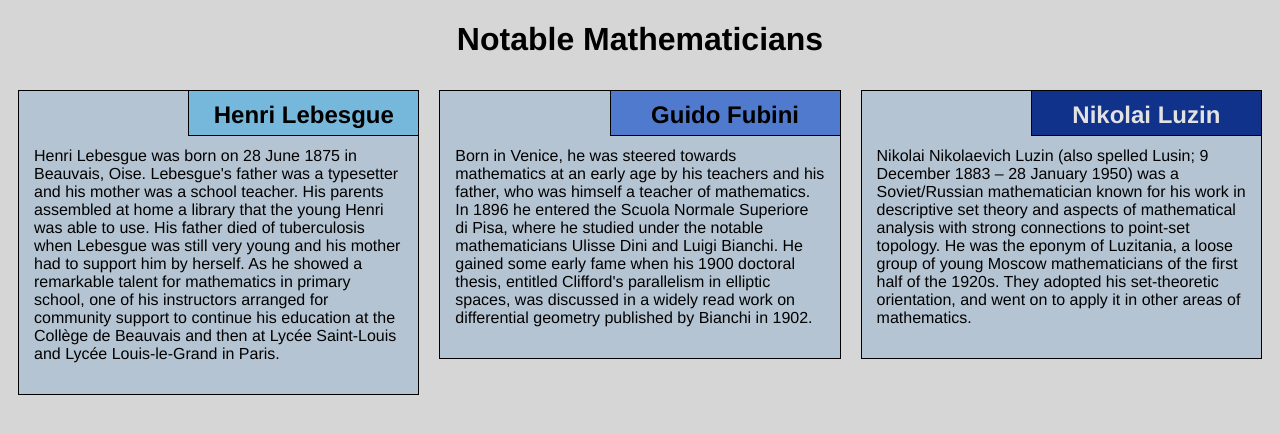
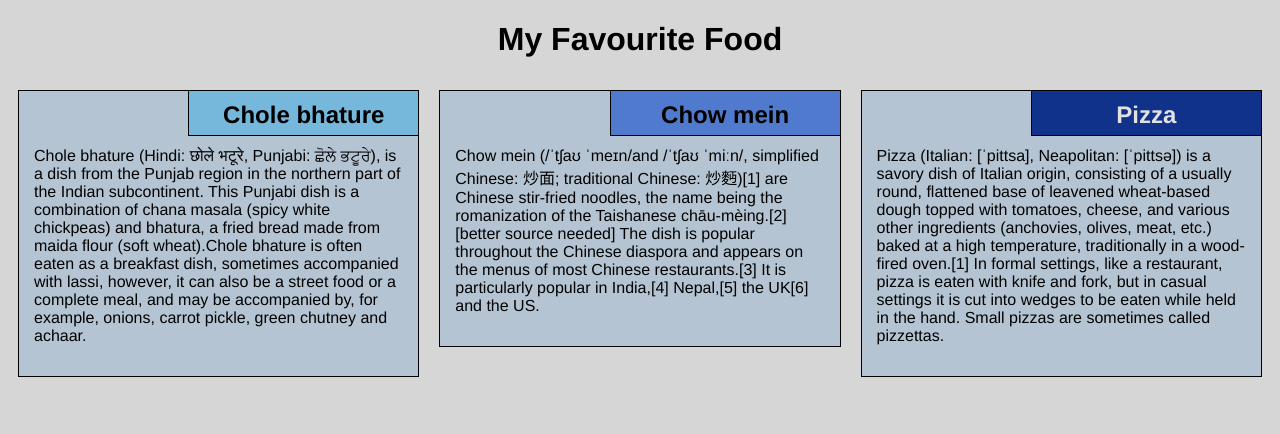
Before and after one commit to gaurang-12/coursera, a plain HTML site: page module-2_assign/index.html in a window 1280 px wide. Drawn offline with Linux system fonts and the light colour scheme.

Commit message:
fnejvndrwjvn

```diff
--- a/module-2_assign/index.html
+++ b/module-2_assign/index.html
@@ -9,33 +9,29 @@
 </head>
 
 <body>
-    <h1>Notable Mathematicians</h1>
+    <h1>My Favourite Food</h1>
     <div class="row">
         <div class="col-lg-4 col-md-6 col-sm-12">
             <section class="lebesgue">
-                <h2>Henri Lebesgue</h2>
+                <h2>Chole bhature</h2>
                 <p>
-                    Henri Lebesgue was born on 28 June 1875 in Beauvais, Oise. Lebesgue's father was a typesetter and his mother was a school teacher. His parents assembled at home a library that the young Henri was able to use. His father died of tuberculosis when Lebesgue
-                    was still very young and his mother had to support him by herself. As he showed a remarkable talent for mathematics in primary school, one of his instructors arranged for community support to continue his education at the Collège de
-                    Beauvais and then at Lycée Saint-Louis and Lycée Louis-le-Grand in Paris.
+                    Chole bhature (Hindi: छोले भटूरे, Punjabi: ਛੋਲੇ ਭਟੂਰੇ), is a dish from the Punjab region in the northern part of the Indian subcontinent. This Punjabi dish is a combination of chana masala (spicy white chickpeas) and bhatura, a fried bread made from maida flour (soft wheat).Chole bhature is often eaten as a breakfast dish, sometimes accompanied with lassi, however, it can also be a street food or a complete meal, and may be accompanied by, for example, onions, carrot pickle, green chutney and achaar.
                 </p>
             </section>
         </div>
         <div class="col-lg-4 col-md-6 col-sm-12">
             <section class="fubini">
-                <h2>Guido Fubini</h2>
+                <h2>Chow mein</h2>
                 <p>
-                    Born in Venice, he was steered towards mathematics at an early age by his teachers and his father, who was himself a teacher of mathematics. In 1896 he entered the Scuola Normale Superiore di Pisa, where he studied under the notable mathematicians Ulisse
-                    Dini and Luigi Bianchi. He gained some early fame when his 1900 doctoral thesis, entitled Clifford's parallelism in elliptic spaces, was discussed in a widely read work on differential geometry published by Bianchi in 1902.
+                    Chow mein (/ˈtʃaʊ ˈmeɪn/and /ˈtʃaʊ ˈmiːn/, simplified Chinese: 炒面; traditional Chinese: 炒麪)[1] are Chinese stir-fried noodles, the name being the romanization of the Taishanese chāu-mèing.[2][better source needed] The dish is popular throughout the Chinese diaspora and appears on the menus of most Chinese restaurants.[3] It is particularly popular in India,[4] Nepal,[5] the UK[6] and the US.
                 </p>
             </section>
         </div>
         <div class="col-lg-4 col-md-12 col-sm-12">
             <section class="luzin">
-                <h2>Nikolai Luzin</h2>
+                <h2>Pizza</h2>
                 <p>
-                    Nikolai Nikolaevich Luzin (also spelled Lusin;   9 December 1883 – 28 January 1950) was a Soviet/Russian mathematician known for his work in descriptive set theory and aspects of mathematical analysis with strong connections to point-set topology. He was
-                    the eponym of Luzitania, a loose group of young Moscow mathematicians of the first half of the 1920s. They adopted his set-theoretic orientation, and went on to apply it in other areas of mathematics.
+                    Pizza (Italian: [ˈpittsa], Neapolitan: [ˈpittsə]) is a savory dish of Italian origin, consisting of a usually round, flattened base of leavened wheat-based dough topped with tomatoes, cheese, and various other ingredients (anchovies, olives, meat, etc.) baked at a high temperature, traditionally in a wood-fired oven.[1] In formal settings, like a restaurant, pizza is eaten with knife and fork, but in casual settings it is cut into wedges to be eaten while held in the hand. Small pizzas are sometimes called pizzettas.
                 </p>
             </section>
         </div>
```
